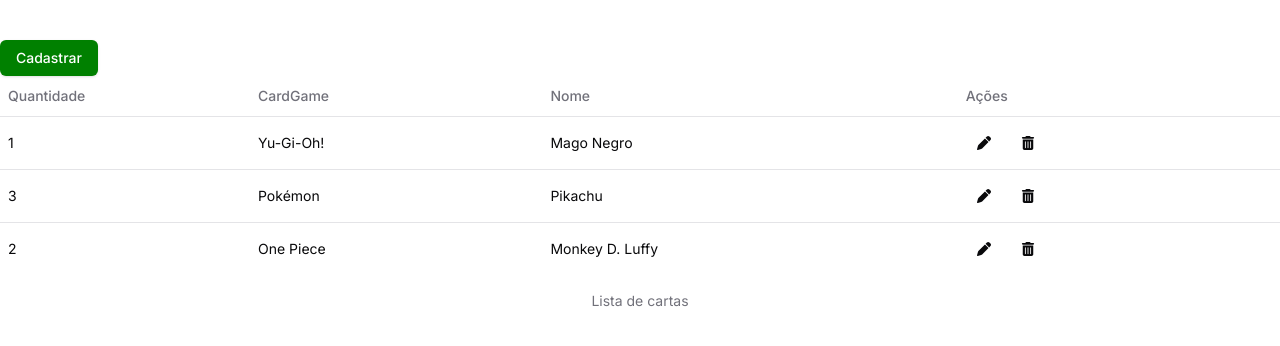
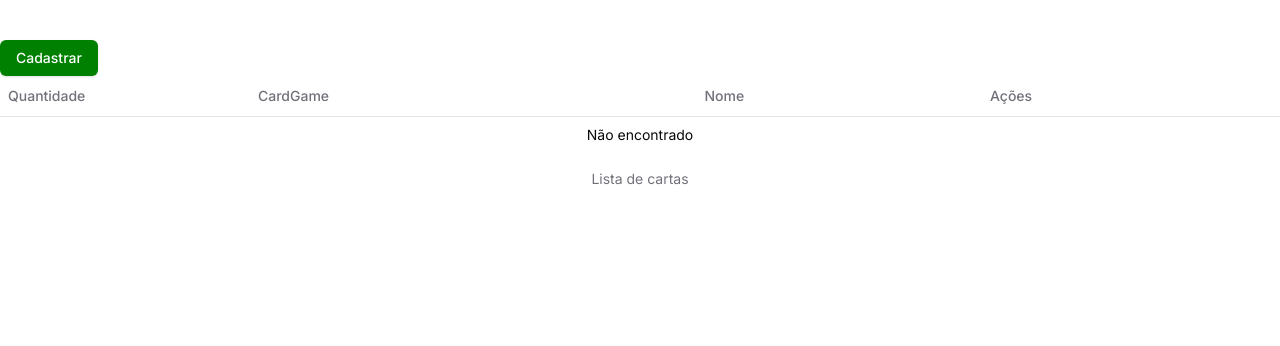
Before and after one commit to LeonamOliveira/organizador-de-cartas, a Next.js app: page /cards in a window 1280 px wide. Shown: the top 346 px of the page. Built offline with nearby package versions, Linux system fonts and the light colour scheme.

Commit message:
feat: add localStorage

```diff
--- a/src/app/cards/data-table.tsx
+++ b/src/app/cards/data-table.tsx
@@ -1,7 +1,7 @@
-'use client'
-import { v4 as uuidv4 } from 'uuid';
-import React, { useState } from 'react'
-import { Button } from '@/components/ui/button'
+"use client";
+import { v4 as uuidv4 } from "uuid";
+import React, { useState, useEffect } from "react";
+import { Button } from "@/components/ui/button";
 
 import {
   Table,
@@ -17,57 +17,63 @@
 import { DialogEdit, DialogConfirm, DialogCadastrar } from "./dialog";
 
 export function DataTable() {
-    const [cards, setCards] = useState<Card[]>([{
-        id: uuidv4(),
-        quantidade: 1,
-        cardgame: CardGame.YuGiOh,
-        nome: 'Mago Negro'
-    },
-    {
-        id: uuidv4(),
-        quantidade: 3,
-        cardgame: CardGame.Pokemon,
-        nome: 'Pikachu'
-    },
-    {
-        id: uuidv4(),
-        quantidade: 2,
-        cardgame: CardGame.OnePiece,
-        nome: 'Monkey D. Luffy'
-    }])
-
+  const [cards, setCards] = useState<Card[]>([]);
   const [isDialogOpen, setIsDialogOpen] = useState(false);
   const [selectedCard, setSelectedCard] = useState<Card | null>(null);
   const [isConfirmDialogOpen, setIsConfirmDialogOpen] = useState(false);
   const [isCadastrarDialogOpen, setIsCadastrarDialogOpen] = useState(false);
 
-    const handleCadastrarCard = (quantidade: number, nome: string, cardgame: CardGame) => {
+  useEffect(() => {
+    const storedCards = localStorage.getItem("cards");
+    if (storedCards) {
+      setCards(JSON.parse(storedCards));
+    }
+  }, []);
+
+  useEffect(() => {
+    localStorage.setItem("cards", JSON.stringify(cards));
+  }, [cards]);
+
+  const handleCadastrarCard = (
+    quantidade: number,
+    nome: string,
+    cardgame: CardGame,
+  ) => {
     const newCard: Card = {
       id: uuidv4(),
       quantidade,
       nome,
-            cardgame
-        }
-        setCards([...cards, {...newCard}])
-        setIsCadastrarDialogOpen(false)
-    }
+      cardgame,
+    };
+    setCards([...cards, newCard]);
+    setIsCadastrarDialogOpen(false);
+  };
 
-    const handleEditCard = (cardId: string, newQuantity: number, newName: string, newCardgame: CardGame) => {
-        console.log('Entrei')
+  const handleEditCard = (
+    cardId: string,
+    newQuantity: number,
+    newName: string,
+    newCardgame: CardGame,
+  ) => {
     setCards(
       cards.map((card) =>
-                card.id === cardId ?
-                {...card, quantidade: newQuantity, nome: newName, cardgame: newCardgame}
-                : card
-            )
-        )
+        card.id === cardId
+          ? {
+              ...card,
+              quantidade: newQuantity,
+              nome: newName,
+              cardgame: newCardgame,
+            }
+          : card,
+      ),
+    );
     setIsDialogOpen(false);
-    }
+  };
 
   const handleDeleteCard = (cardId: string) => {
-        setCards(cards.filter(card => card.id !== cardId))
-        closeConfirmDialog()
-    }
+    setCards(cards.filter((card) => card.id !== cardId));
+    closeConfirmDialog();
+  };
 
   const openEditDialog = (card: Card) => {
     setSelectedCard(card);
@@ -98,6 +104,7 @@
       handleEditCard(selectedCard.id, quantidade, nome, cardgame);
     }
   };
+
   return (
     <>
       <Button
@@ -145,7 +152,9 @@
             ))
           ) : (
             <TableRow>
-              <TableCell>Não encontrado</TableCell>
+              <TableCell colSpan={4} className="text-center">
+                Não encontrado
+              </TableCell>
             </TableRow>
           )}
         </TableBody>
--- a/src/app/page.tsx
+++ /dev/null
@@ -1,5 +0,0 @@
-export default function Home() {
-  return (
-    <main className="flex min-h-screen flex-col items-center justify-between p-24"></main>
-  );
-}
```
Also changed, not shown: 1 other file (tests, documents, lock files or other folders). Lines whose indentation alone changed are shown as unchanged.
